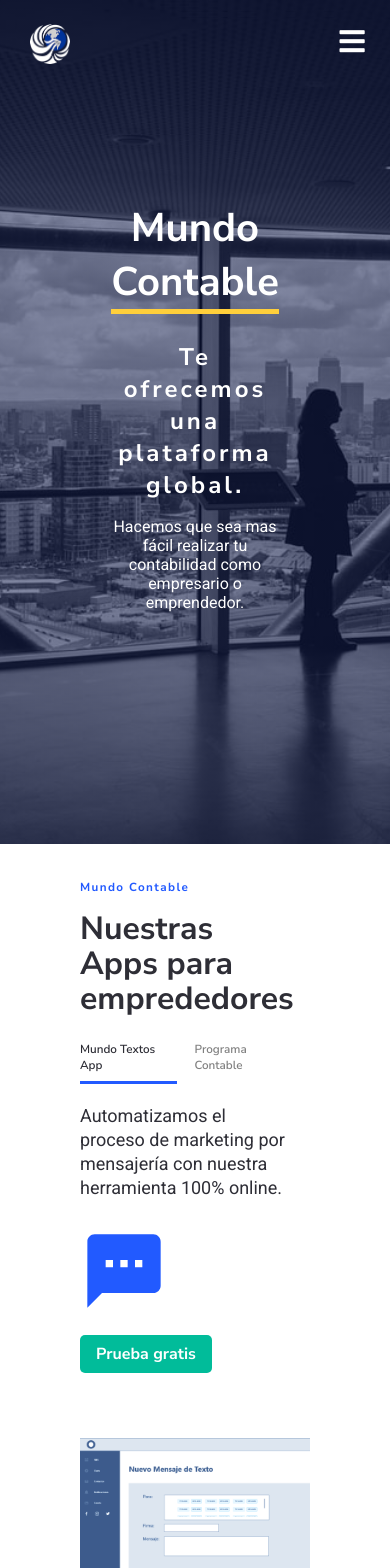
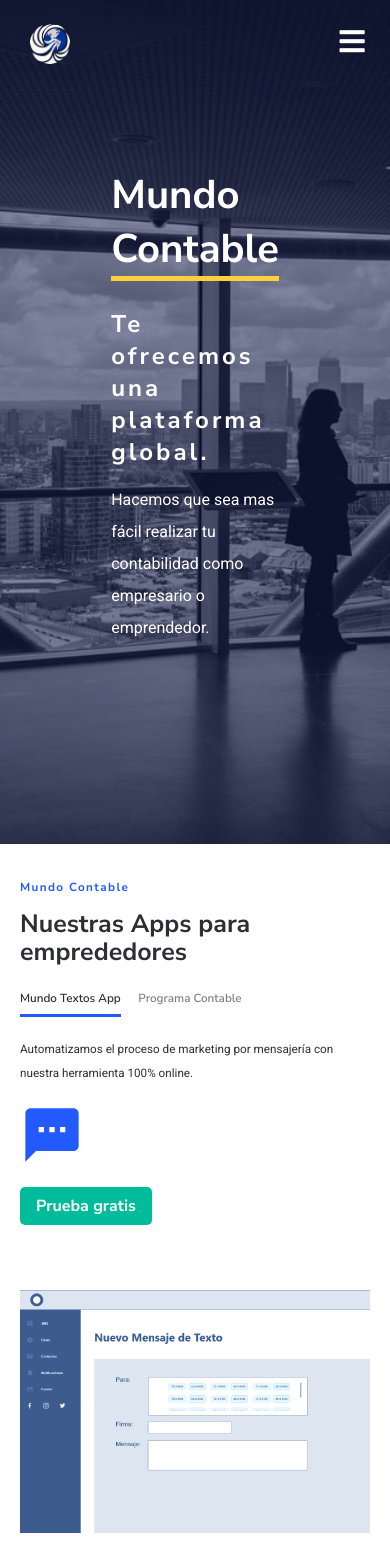
Before and after one commit to hardel99/mundo_contable, a React (Create React App) app: page /log-in in a window 390 px wide. Shown: the top 1568 px of the page. Built offline with nearby package versions, Linux system fonts and the light colour scheme; no server answers.

Commit message:
responsive improvement

```diff
--- a/src/App.js
+++ b/src/App.js
@@ -1,6 +1,6 @@
 import React from "react";
 import "./App.css";
-import Navbar from "./Components/navbar/navbar";
+import Navbar from "./Components/Navbar/navbar";
 import { BrowserRouter as Router, Switch, Route } from "react-router-dom";
 import { AuthProvider } from "./app/auth/AuthContext";
 import Dashboard from "./Components/Dashboard/dashboard";
--- a/src/Components/HeroSection/HeroElements.jsx
+++ b/src/Components/HeroSection/HeroElements.jsx
@@ -37,8 +37,13 @@
  color: #fff;
  text-align:center;
 
- @media screen and (max-width: 650px) {
+
+ @media screen and (max-width: 750px) {
      width:100%;
+ }
+
+ @media screen and (max-width: 425px){
+    text-align:left;
  }
 
 `;
@@ -52,7 +57,7 @@
 `;
 
 export const HeroH2 = styled.h2`
- font-size: clamp (2.5rem, 10vw, 5rem);
+ font-size: clamp (2rem, 10vw, 5rem);
  /*font-size: var(--title-size);*/
  margin-bottom:1rem;
  letter-spacing: 3px;
@@ -62,6 +67,8 @@
 font-family: 'Roboto', sans-serif;
 font-size: clamp (2rem, 2.5vw, 3rem);
 margin-bottom:2rem;
+line-height: 2rem;
+
 `;
 
 export const HeroBtn = styled.button`
--- a/src/Components/InfoSection/InfoElements.jsx
+++ b/src/Components/InfoSection/InfoElements.jsx
@@ -4,14 +4,24 @@
 export const InfoSect = styled.div`
   background-color: #fff;
   color: var(--black);
-  padding:100px 140px;
+  padding:180px 140px;
   height :100vh;
 
-  @media screen and (max-width: 768px) {
+
+  @media screen and (max-width: 1000px) {
+   padding:100px 80px;
+  }
+
+  @media screen and (max-width: 850px) {
    flex-direction:column;
    padding:100px 80px;
    justify-content:flex-start;
   }
+
+  @media screen and (max-width: 425px) {
+   padding:100px 20px;
+  }
+
 `;
 
 export const InfoRow = styled.div`
@@ -19,28 +29,63 @@
   flex-wrap: wrap;
   align-items: center;
   flex-direction: row;
+  /*   border:3px solid black;  */
 `;
 
-export const InfoColumn = styled.div`
+export const Column1 = styled.div`
   flex: 1;
   max-width: 50%;
   flex-basis: 50%;
+  /*   border:3px solid blue; */
 
-  @media screen and (max-width: 768px) {
+  @media screen and (max-width: 850px) {
     max-width: 100%;
     flex-basis: 100%;
     display: flex;
     justify-content: center;
   }
+
+  @media screen and (min-width: 1600px) {
+
+  display: flex;
+  justify-content: flex-end;
+}
+
 `;
+
+export const Column2 = styled.div`
+  flex: 1;
+  max-width: 50%;
+  flex-basis: 50%;
+  /*   border:3px solid blue;
+ */
+  display:flex;
+  justify-content:flex-end;
+
+  @media screen and (max-width: 850px) {
+    max-width: 100%;
+    flex-basis: 100%;
+    display: flex;
+    justify-content: center;
+  }
+
+  @media screen and (min-width: 1600px) {
+
+  display: flex;
+  justify-content: flex-start;
+}
+
+
+`;
+
 
 export const TextWrapper = styled.div`
   max-width: 540px;
-  padding-bottom: 60px;
+  padding-bottom: 20px;
   font-size: clamp(0.5em, 3vw, 18px);
-  margin-right:1rem;
 
-
+  /*   border:3px solid gold;
+ */
   @media screen and (max-width: 768px) {
   padding-bottom: 65px;
   }
@@ -56,7 +101,7 @@
 
 export const Heading = styled.h1`
   margin-bottom: 1rem;
-  font-size: clamp(32px, 5vw, 40px);
+  font-size: clamp(25px, 5vw, 40px);
   line-height: 1.1;
 `;
 
@@ -68,10 +113,10 @@
 `
 
 export const SmsTitle = styled.p `
-  margin-right:1.5em;
+  margin-right: 1.5em;
   padding: 0.5rem 0 ;
   box-shadow:  0 3px var(--blue);
-  cursor:pointer;
+  cursor: pointer;
 `
 
 export const ProgramTitle = styled.p `
@@ -86,8 +131,8 @@
   font-family: 'Roboto', sans-serif;
   max-width: 440px;
   margin-bottom: 1.5em;
-  font-size: 18px;
   line-height: 24px;
+
 `;
 
 export const FreeTrialBtn = styled.button`
@@ -116,13 +161,14 @@
 export const ImgWrapper = styled.div`
   max-width: 555px;
   display: flex;
-  justify-content: flex-end;
+  justify-content:center;
+  /*border: 3px solid gold;*/
 `;
 
 
 export const ImgApp = styled.img`
   padding-right: 0;
-  border: 0;
+  /*border: 3px solid red;*/
   max-width: 100%;
   vertical-align: middle;
   display: inline-block;
--- a/src/Components/InfoSection/index.jsx
+++ b/src/Components/InfoSection/index.jsx
@@ -6,7 +6,8 @@
 import {
   InfoSect,
   InfoRow,
-  InfoColumn,
+  Column1,
+  Column2,
   TextWrapper,
   TopLine,
   Heading,
@@ -28,8 +29,8 @@
 
           <InfoRow>
 
-            <InfoColumn>
-             <IconContext.Provider value={{color: "var(--blue)", size: "5.5rem"}}>
+            <Column1 id= 'column'>
+             <IconContext.Provider value={{color: "var(--blue)", size: "clamp(4rem, 5vw, 5.5rem)"}}>
               <TextWrapper>
                 <TopLine >Mundo Contable </TopLine>
                 <Heading > Nuestras Apps para emprededores </Heading>
@@ -46,13 +47,13 @@
 
               </TextWrapper>
              </IconContext.Provider>
-            </InfoColumn>
+            </Column1>
 
-            <InfoColumn>
+            <Column2>
               <ImgWrapper >
               <ImgApp  src={ImgScreen} />
               </ImgWrapper>
-            </InfoColumn>
+            </Column2>
 
           </InfoRow>
 
```
Also changed, not shown: 2 other files (tests, documents, lock files or other folders).
